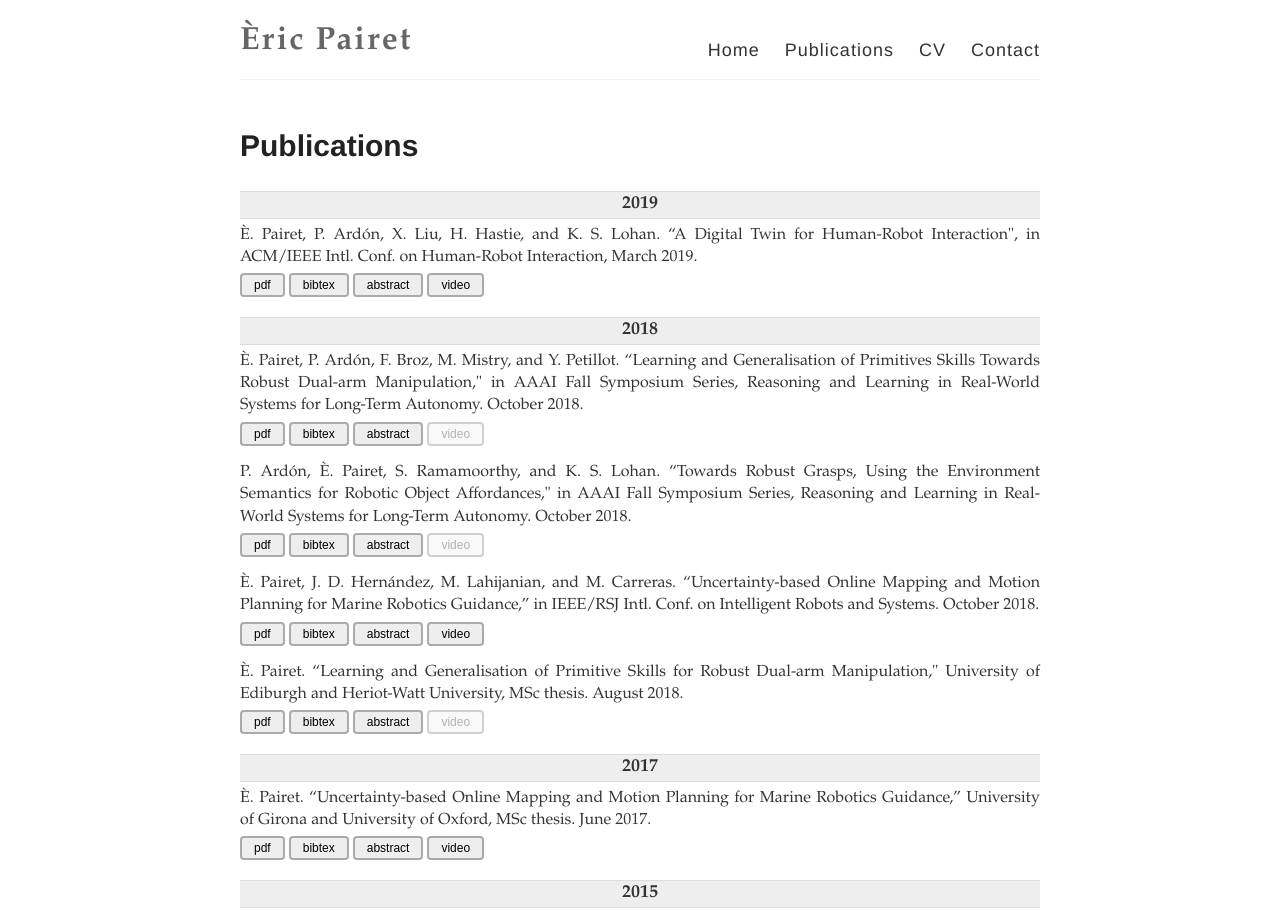
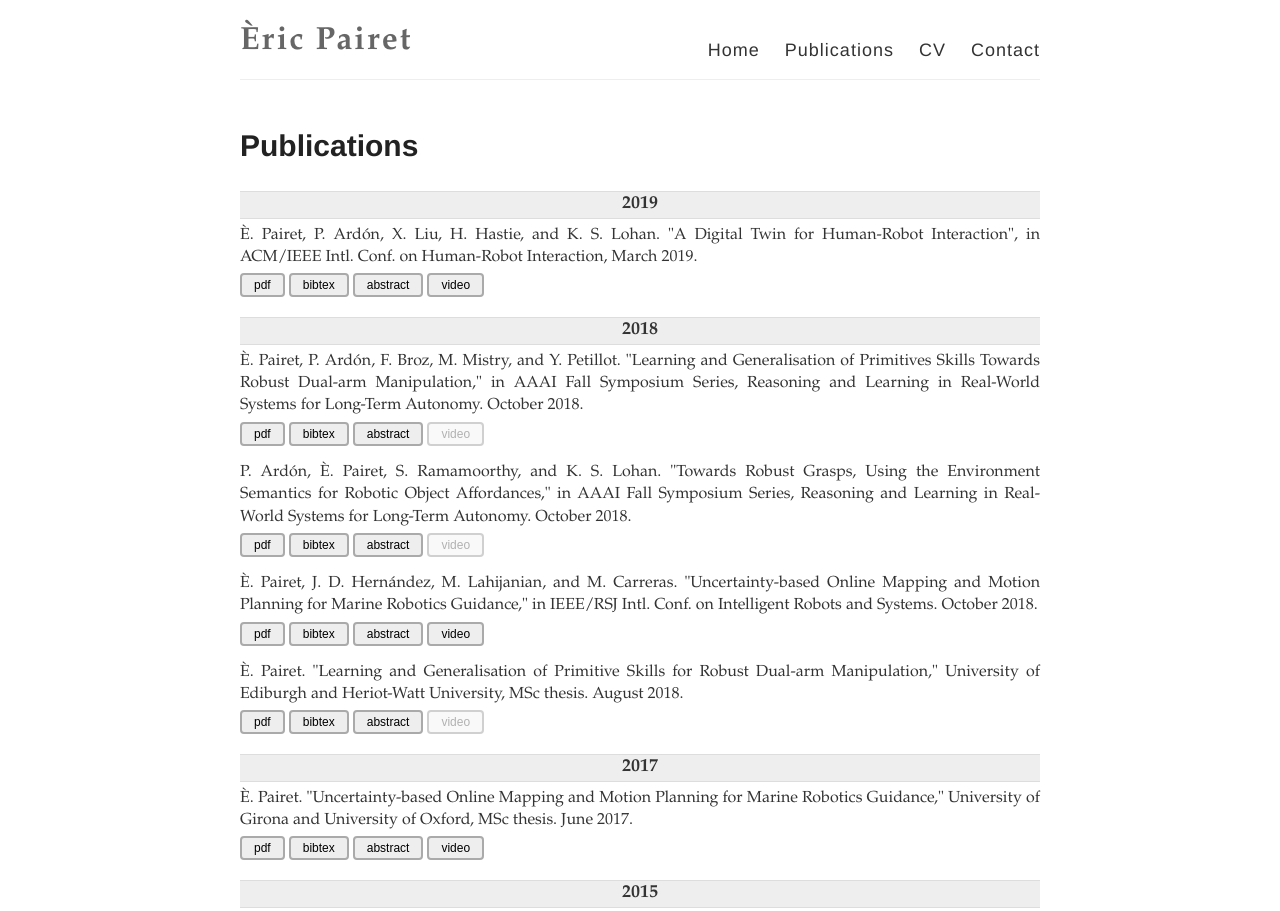
Before and after one commit to ericpairet/ericpairet.github.io, a Jekyll site: the page built from publications.md, in a window 1280 px wide. Shown: the top 911 px of the page. Built offline with Jekyll 4.4.1, drawn with Linux system fonts in a browser that asks for light colours.

Commit message:
Fixing quotation marks in publications list

```diff
--- a/_data/2017.yaml
+++ b/_data/2017.yaml
@@ -1,4 +1,4 @@
-- name: È. Pairet. “Uncertainty-based Online Mapping and Motion Planning for Marine Robotics Guidance,” University of Girona and University of Oxford, MSc thesis. June 2017.
+- name: È. Pairet. "Uncertainty-based Online Mapping and Motion Planning for Marine Robotics Guidance," University of Girona and University of Oxford, MSc thesis. June 2017.
   pdf: 17pairet2017uncertainty.pdf
   bibtex: 17pairet2017uncertainty.txt
   abstract: 17pairet2017uncertainty_abstract.txt
--- a/_data/2019.yaml
+++ b/_data/2019.yaml
@@ -1,4 +1,4 @@
-- name: È. Pairet, P. Ardón, X. Liu, H. Hastie, and K. S. Lohan. “A Digital Twin for Human-Robot Interaction", in ACM/IEEE Intl. Conf. on Human-Robot Interaction, March 2019.
+- name: È. Pairet, P. Ardón, X. Liu, H. Hastie, and K. S. Lohan. "A Digital Twin for Human-Robot Interaction", in ACM/IEEE Intl. Conf. on Human-Robot Interaction, March 2019.
   pdf: 19pairet2019digital.pdf
   bibtex: 19pairet2019digital.txt
   abstract: 19pairet2019digital_abstract.txt
```
Also changed, not shown: _data/2018.yaml (+4 -4 lines).
